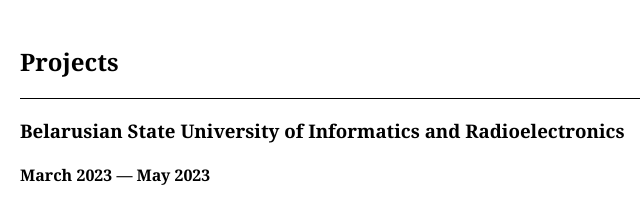
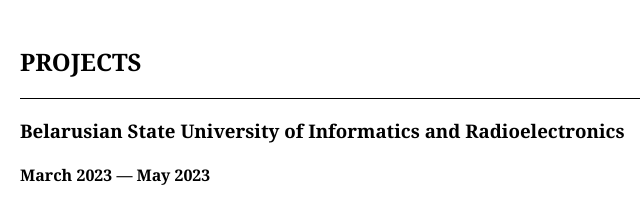
Before and after one commit to knmskln/rsschool-cv, a website: page index.html in a window 1280 px wide. Shown: the part 1555-1760 px from the top of the page, 160-800 px from the left. Drawn offline with nearby package versions, Linux system fonts and the light colour scheme.

Commit message:
fix: nav

```diff
--- a/index.html
+++ b/index.html
@@ -17,6 +17,7 @@
             <li><a href="#summary">summary</a></li>
             <li><a href="#skills">skills</a></li>
             <li><a href="#work-experience">work experience</a></li>
+            <li><a href="#project">projects</a></li>
             <li><a href="#education">education</a></li>
             <li><a href="#languages">languages</a></li>
             <li><a href="#code">code example</a></li>
@@ -110,7 +111,7 @@
         </div>
     </section>
     <section id="project">
-        <h2>Projects</h2>
+        <h2>PROJECTS</h2>
         <hr>
         <div class="project__item">
             <h3>Belarusian State University of Informatics and Radioelectronics</h3>
```
